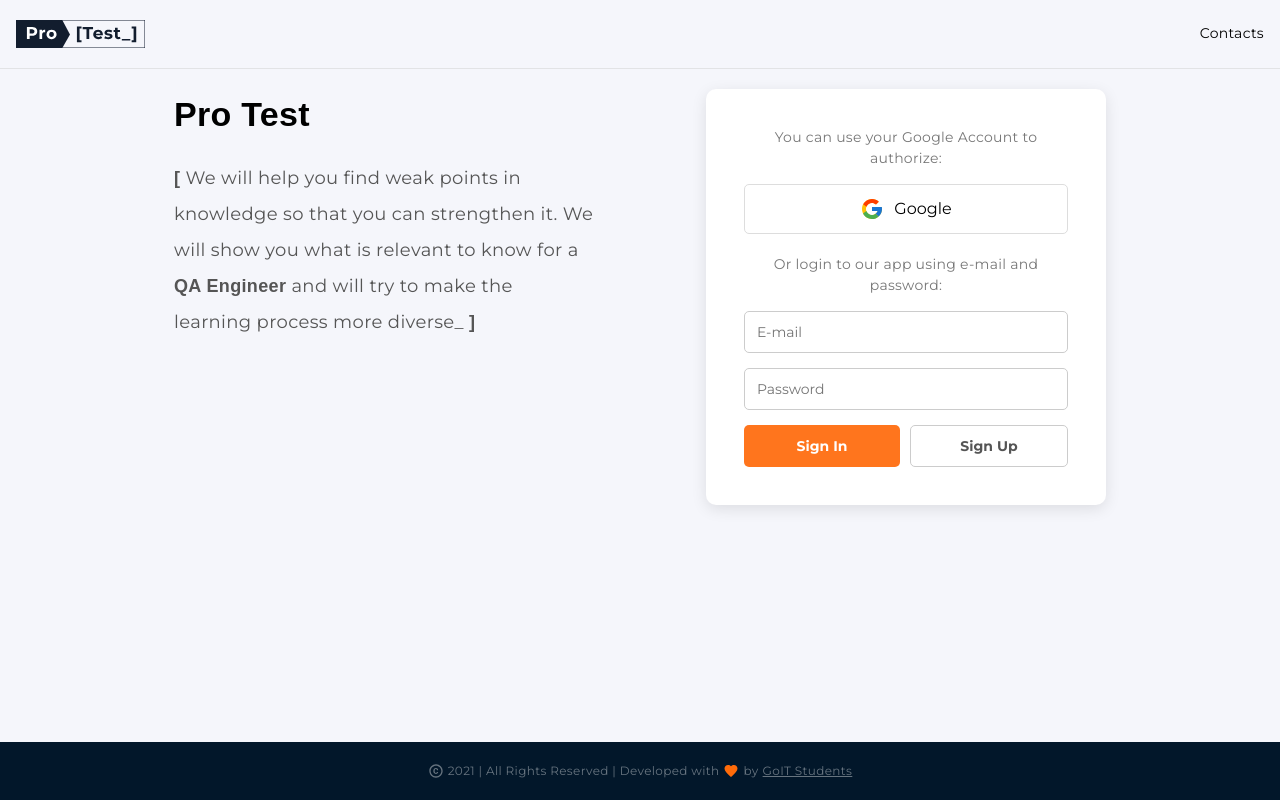
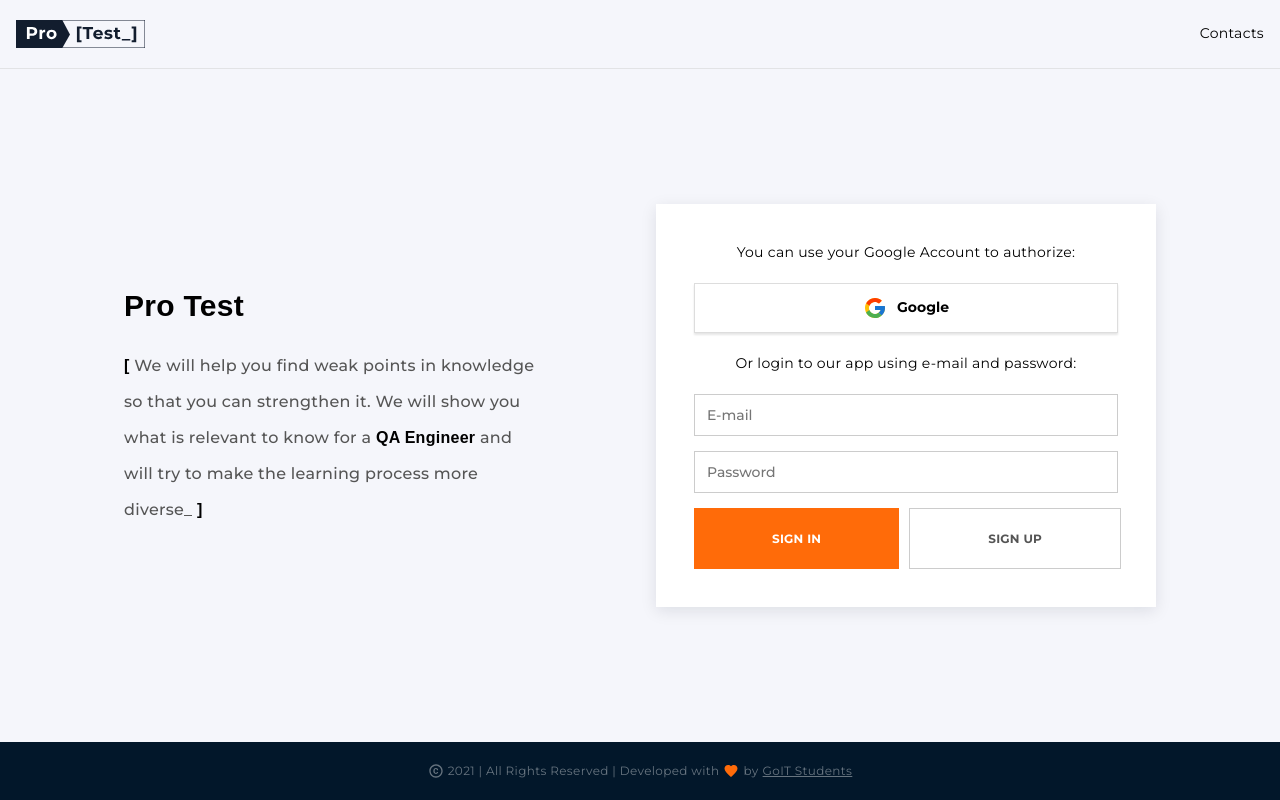
Before and after one commit to stanislavNemch/tests-for-qa, a React (Vite) app: page /auth in a window 1280 px wide. Built offline with nearby package versions, Linux system fonts and the light colour scheme.

Commit message:
pet done, now testing

```diff
--- a/src/components/App/App.tsx
+++ b/src/components/App/App.tsx
@@ -53,14 +53,7 @@ function AppContent() {
                             </PrivateRoute>
                         }
                     />
-                    <Route
-                        path="/contacts"
-                        element={
-                            <PrivateRoute>
-                                <ContactsPage />
-                            </PrivateRoute>
-                        }
-                    />
+                    <Route path="/contacts" element={<ContactsPage />} />
                     <Route path="*" element={<Navigate to="/" />} />
                 </Routes>
             </main>
--- a/src/components/AuthForm/AuthForm.module.css
+++ b/src/components/AuthForm/AuthForm.module.css
@@ -3,8 +3,9 @@
     padding: 12px;
     margin-bottom: 15px;
     border: 1px solid #ccc;
-    border-radius: 5px;
     box-sizing: border-box;
+    font-weight: 500;
+    font-size: 14px;
 }
 
 .buttons {
@@ -15,16 +16,19 @@
 .mainButton,
 .secondaryButton {
     flex: 1;
-    padding: 12px 20px;
-    border-radius: 5px;
+    padding: 25px 25px;
     border: none;
     cursor: pointer;
-    font-weight: bold;
+    font-weight: 700;
+    font-size: 10px;
+    letter-spacing: 0.02em;
+    text-transform: uppercase;
+    text-align: center;
     transition: background-color 0.2s, color 0.2s;
 }
 
 .mainButton {
-    background-color: #ff751d;
+    background-color: #ff6b09;
     color: white;
 }
 
@@ -41,3 +45,13 @@
 .secondaryButton:hover {
     background-color: #f1f1f1;
 }
+
+/* Адаптив */
+@media only screen and (min-width: 768px) {
+    .mainButton,
+    .secondaryButton {
+        font-size: 12px;
+        padding: 23px 78px;
+        text-wrap: nowrap;
+    }
+}
--- a/src/components/AuthPage/AuthPage.module.css
+++ b/src/components/AuthPage/AuthPage.module.css
@@ -1,9 +1,10 @@
 .authContainer {
-    display: grid;
-    grid-template-columns: 1fr;
-    gap: 112px;
+    display: flex;
+    flex-direction: column;
+    justify-content: center;
+    align-items: center;
+    gap: 24px;
     padding: 20px;
-    /* Высота и центрирование теперь управляются родительским .authLayout */
 }
 
 .authInfo {
@@ -11,25 +12,26 @@
 }
 
 .title {
+    text-align: left;
     font-weight: 800;
-    font-size: 34px;
-    margin-bottom: 20px;
+    font-size: 20px;
+    margin-bottom: 8px;
     color: #000;
 }
 
 .description {
     max-width: 420px;
-    font-weight: 400;
-    font-size: 18px;
+    font-weight: 500;
+    font-size: 12px;
     text-align: left;
     margin: 0 auto;
-    line-height: 2;
-    letter-spacing: 0.02em;
+    line-height: 1.67;
     color: #555;
 }
 
 .description strong {
-    font-weight: 700;
+    font-weight: 600;
+    color: #000;
 }
 
 .formWrapper {
@@ -38,15 +40,15 @@
     margin: 0 auto;
     padding: 30px;
     background-color: white;
-    border-radius: 10px;
-    box-shadow: 0 4px 15px rgba(0, 0, 0, 0.1);
+    box-shadow: 0 4px 15px 0 rgba(2, 23, 42, 0.1);
 }
 
 .formTitle {
-    margin-bottom: 15px;
+    margin-bottom: 20px;
     text-align: center;
-    color: #777;
-    font-size: 14px;
+    font-weight: 500;
+    font-size: 10px;
+    color: #000;
 }
 
 .googleButton {
@@ -59,9 +61,11 @@
     margin-bottom: 20px;
     border: 1px solid #ddd;
     background-color: #fff;
-    border-radius: 5px;
     cursor: pointer;
-    font-size: 16px;
+    font-weight: 700;
+    font-size: 14px;
+    color: #000;
+    box-shadow: 0 2px 2px 0 rgba(0, 0, 0, 0.1);
     transition: background-color 0.2s;
 }
 
@@ -69,63 +73,33 @@
     background-color: #f9f9f9;
 }
 
-.input {
-    width: 100%;
-    padding: 12px;
-    margin-bottom: 15px;
-    border: 1px solid #ccc;
-    border-radius: 5px;
-    box-sizing: border-box;
-}
-
-.buttons {
-    display: flex;
-    gap: 10px;
-}
-
-.mainButton,
-.secondaryButton {
-    flex: 1;
-    padding: 12px 20px;
-    border-radius: 5px;
-    border: none;
-    cursor: pointer;
-    font-weight: bold;
-    transition: background-color 0.2s, color 0.2s;
-}
-
-.mainButton {
-    background-color: #ff751d;
-    color: white;
-}
-
-.mainButton:hover {
-    background-color: #e66000;
-}
-
-.secondaryButton {
-    background-color: transparent;
-    border: 1px solid #ccc;
-    color: #555;
-}
-
-.secondaryButton:hover {
-    background-color: #f1f1f1;
-}
-
 /* Адаптив */
 @media only screen and (min-width: 768px) {
+    .title {
+        font-size: 30px;
+        margin-bottom: 20px;
+    }
+    .description {
+        font-size: 16px;
+        line-height: 2.25;
+    }
+    .formTitle {
+        font-weight: 400;
+        font-size: 14px;
+    }
     .formWrapper {
+        max-width: 500px;
         padding: 38px;
     }
 }
 
 @media only screen and (min-width: 1280px) {
     .authContainer {
-        grid-template-columns: auto auto;
+        display: flex;
+        flex-direction: row;
         justify-content: center;
+        align-items: center;
         gap: 112px;
-        text-align: left;
     }
 
     .authInfo {
--- a/src/index.css
+++ b/src/index.css
@@ -50,6 +50,7 @@ main {
     min-height: 0;
     display: flex;
     flex-direction: column;
+    justify-content: center;
     overflow: auto;
 }
 
```
